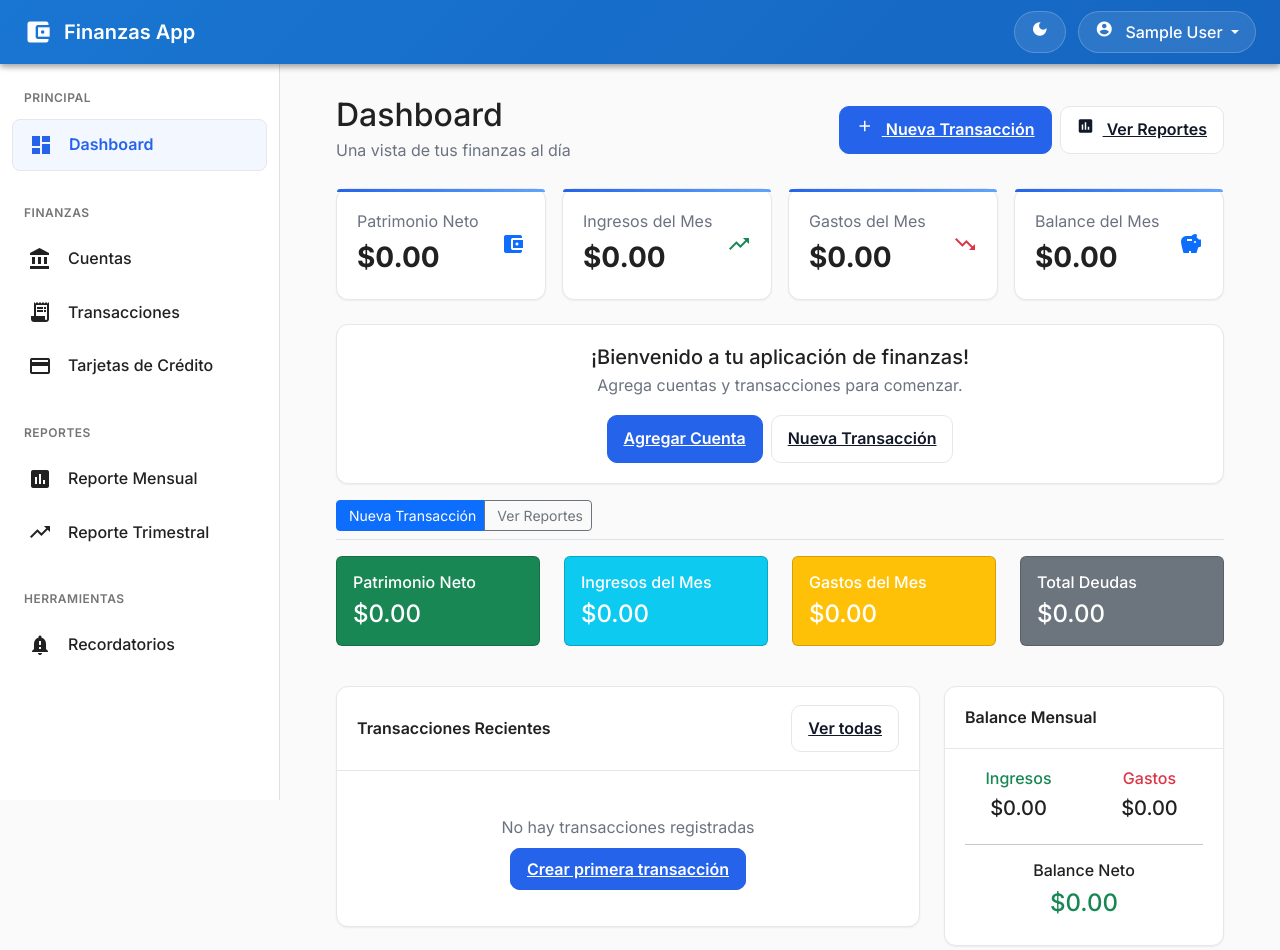
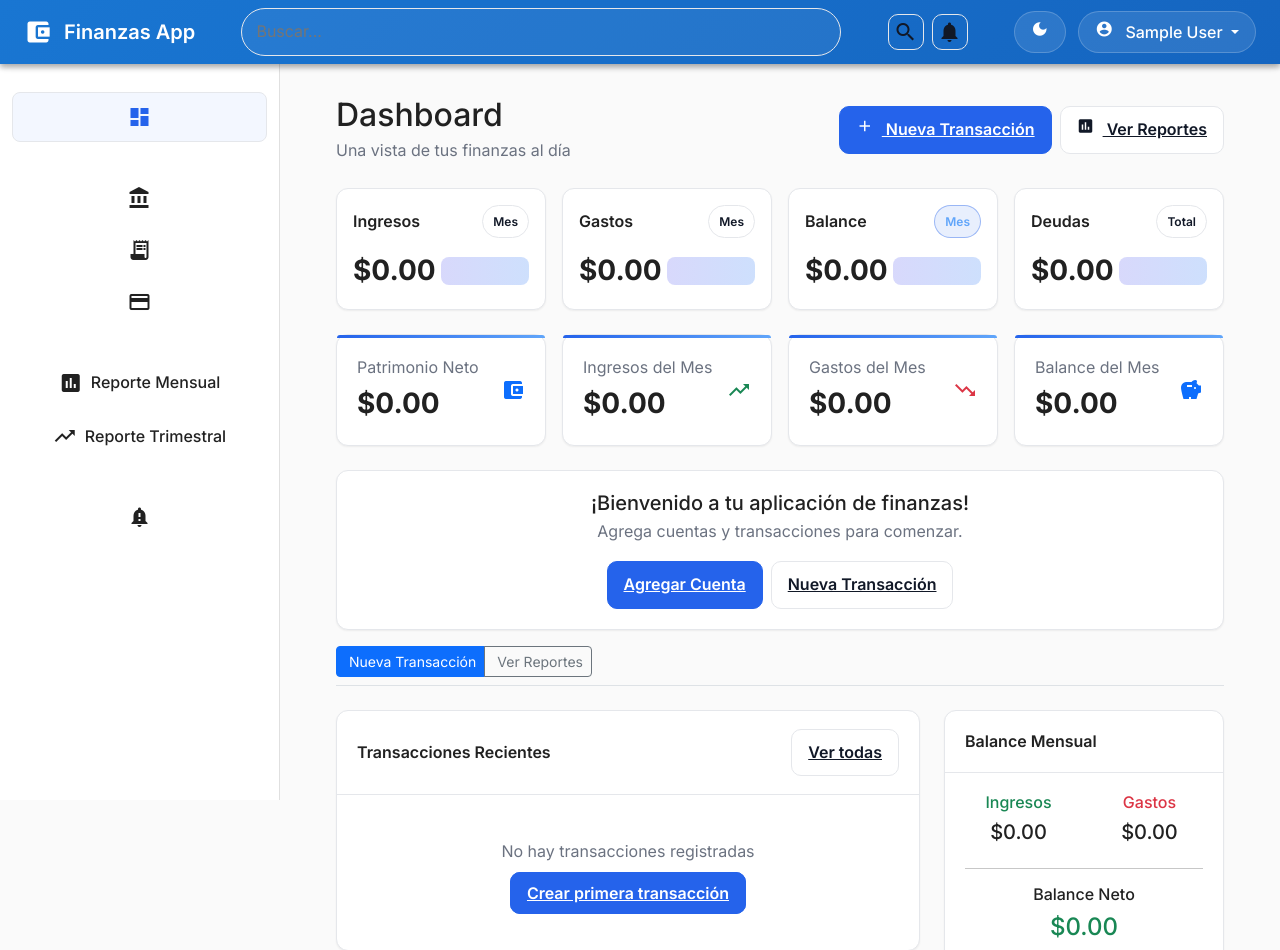
Before and after one commit to brunojhovany/CashCactus, a Flask app: page /dashboard in a window 1280 px wide. Shown: the top 950 px of the page. Run offline with Flask 3, Linux system fonts and the light colour scheme; the visitor is signed in with stand-in values (Sample User, id 1); data that the repository does not hold is empty.

Commit message:
feat(ui): shell/sidebar/topbar and ticker row for PaperMark-like dashboard

```diff
--- a/app/static/css/theme.css
+++ b/app/static/css/theme.css
@@ -16,6 +16,93 @@
   --pm-shadow-sm: 0 1px 2px rgba(0,0,0,0.06);
   --pm-shadow: 0 10px 15px -3px rgba(0,0,0,0.1), 0 4px 6px -4px rgba(0,0,0,0.1);
 }
+[data-theme="dark"] body {
+  background: #0b1220; /* deep slate */
+}
+
+/* App shell */
+.app-shell {
+  display: flex;
+}
+
+/* Sidebar - compact, dark */
+.modern-sidebar {
+  background: #0f172a;
+  border-right: 1px solid var(--pm-border);
+  width: 84px;
+}
+.modern-sidebar .nav-section-title { display: none; }
+.modern-sidebar .nav-link {
+  justify-content: center;
+  gap: 8px;
+}
+.modern-sidebar .nav-link .material-icons { margin-right: 0; }
+.modern-sidebar .nav-link span:not(.material-icons) { display: none; }
+
+/* Top bar */
+.modern-header {
+  background: linear-gradient(135deg, #0f172a, #111827);
+}
+.header-content { gap: 12px; }
+
+.top-search {
+  flex: 1;
+  max-width: 600px;
+}
+.top-search .pm-search-input {
+  width: 100%;
+  background: rgba(255,255,255,0.06);
+  border: 1px solid var(--pm-border);
+  color: var(--pm-text);
+  border-radius: 999px;
+  padding: 10px 14px;
+}
+.top-actions { display: flex; align-items: center; gap: 8px; }
+.pm-icon-btn {
+  display: inline-flex;
+  align-items: center;
+  justify-content: center;
+  width: 36px; height: 36px;
+  border-radius: 10px;
+  border: 1px solid var(--pm-border);
+  background: transparent;
+  color: var(--pm-text);
+}
+
+/* Avatar group */
+.pm-avatar-group { display: flex; }
+.pm-avatar {
+  width: 28px; height: 28px; border-radius: 999px;
+  border: 2px solid var(--pm-surface);
+  background: #64748b;
+  margin-left: -8px;
+}
+.pm-avatar:first-child { margin-left: 0; }
+
+/* Ticker cards */
+.pm-tickers { display: grid; grid-template-columns: repeat(4, minmax(0,1fr)); gap: 16px; }
+.pm-ticker { padding: 16px; border-radius: var(--pm-radius); background: var(--pm-surface); border: 1px solid var(--pm-border); box-shadow: var(--pm-shadow-sm); }
+.pm-ticker .pm-ticker-top { display:flex; align-items:center; justify-content: space-between; margin-bottom: 10px; }
+.pm-dot { width: 8px; height: 8px; border-radius: 999px; display:inline-block; }
+.pm-dot.blue { background:#60a5fa; }
+.pm-dot.green { background:#34d399; }
+.pm-dot.red { background:#f87171; }
+.pm-dot.purple { background:#a78bfa; }
+.pm-spark { height: 28px; border-radius: 8px; background: linear-gradient(90deg, rgba(99,102,241,.25), rgba(59,130,246,.25)); }
+
+@media (max-width: 992px) { .pm-tickers{ grid-template-columns: repeat(2, minmax(0,1fr)); } }
+@media (max-width: 576px) { .pm-tickers{ grid-template-columns: 1fr; } }
+
+/* Chips / pills */
+.pm-chip { padding: 6px 10px; border-radius: 999px; border: 1px solid var(--pm-border); font-size: 12px; font-weight: 600; color: var(--pm-text); background: transparent; }
+.pm-chip.active { background: rgba(37, 99, 235, 0.1); border-color: rgba(37, 99, 235, 0.4); color: #60a5fa; }
+
+/* Lists */
+.pm-list { display: grid; gap: 10px; }
+.pm-list-item { display:flex; align-items:center; justify-content: space-between; padding: 10px 12px; border:1px solid var(--pm-border); border-radius: 10px; }
+.pm-list-title { font-weight: 600; }
+.pm-list-meta { font-size: 12px; color: var(--pm-muted); }
+
 
 /* Dark mode overrides */
 [data-theme="dark"] {
--- a/app/views/templates/base.html
+++ b/app/views/templates/base.html
@@ -390,7 +390,13 @@
                 <span class="material-icons">account_balance_wallet</span>
                 Finanzas App
             </a>
-
+            <div class="top-search d-none d-md-block">
+                <input class="pm-search-input" placeholder="Buscar..." />
+            </div>
+            <div class="top-actions">
+                <button class="pm-icon-btn" title="Buscar"><span class="material-icons">search</span></button>
+                <button class="pm-icon-btn" title="Notificaciones"><span class="material-icons">notifications</span></button>
+            </div>
             {% if current_user.is_authenticated %}
             <div class="user-dropdown">
                 <div class="dropdown">
@@ -431,7 +437,7 @@
                 <div class="nav-item">
                     <a class="nav-link {% if request.endpoint == 'main.dashboard' %}active{% endif %}" href="{{ url_for('main.dashboard') }}">
                         <span class="material-icons">dashboard</span>
-                        Dashboard
+                        <span>Dashboard</span>
                     </a>
                 </div>
             </div>
@@ -441,19 +447,19 @@
                 <div class="nav-item">
                     <a class="nav-link {% if 'account' in request.endpoint %}active{% endif %}" href="{{ url_for('main.accounts') }}">
                         <span class="material-icons">account_balance</span>
-                        Cuentas
+                        <span>Cuentas</span>
                     </a>
                 </div>
                 <div class="nav-item">
                     <a class="nav-link {% if 'transaction' in request.endpoint %}active{% endif %}" href="{{ url_for('main.transactions') }}">
                         <span class="material-icons">receipt_long</span>
-                        Transacciones
+                        <span>Transacciones</span>
                     </a>
                 </div>
                 <div class="nav-item">
                     <a class="nav-link {% if 'credit_card' in request.endpoint %}active{% endif %}" href="{{ url_for('main.credit_cards') }}">
                         <span class="material-icons">credit_card</span>
-                        Tarjetas de Crédito
+                        <span>Tarjetas</span>
                     </a>
                 </div>
             </div>
@@ -479,7 +485,7 @@
                 <div class="nav-item">
                     <a class="nav-link {% if 'reminder' in request.endpoint %}active{% endif %}" href="{{ url_for('main.reminders') }}">
                         <span class="material-icons">notification_important</span>
-                        Recordatorios
+                        <span>Recordatorios</span>
                     </a>
                 </div>
             </div>
--- a/app/views/templates/dashboard.html
+++ b/app/views/templates/dashboard.html
@@ -18,6 +18,50 @@
             <span class="material-icons" style="font-size: 18px; margin-right: 8px;">assessment</span>
             Ver Reportes
         </a>
+    </div>
+</div>
+
+<!-- Ticker row -->
+<div class="pm-tickers mb-4">
+    <div class="pm-ticker">
+        <div class="pm-ticker-top">
+            <span class="pm-list-title">Ingresos</span>
+            <span class="pm-chip">Mes</span>
+        </div>
+        <div class="d-flex align-items-center justify-content-between">
+            <div class="pm-kpi">${{ "%.2f"|format(monthly_summary.total_income) }}</div>
+            <div class="pm-spark w-50"></div>
+        </div>
+    </div>
+    <div class="pm-ticker">
+        <div class="pm-ticker-top">
+            <span class="pm-list-title">Gastos</span>
+            <span class="pm-chip">Mes</span>
+        </div>
+        <div class="d-flex align-items-center justify-content-between">
+            <div class="pm-kpi">${{ "%.2f"|format(monthly_summary.total_expenses) }}</div>
+            <div class="pm-spark w-50"></div>
+        </div>
+    </div>
+    <div class="pm-ticker">
+        <div class="pm-ticker-top">
+            <span class="pm-list-title">Balance</span>
+            <span class="pm-chip active">Mes</span>
+        </div>
+        <div class="d-flex align-items-center justify-content-between">
+            <div class="pm-kpi">${{ "%.2f"|format(monthly_summary.net_income) }}</div>
+            <div class="pm-spark w-50"></div>
+        </div>
+    </div>
+    <div class="pm-ticker">
+        <div class="pm-ticker-top">
+            <span class="pm-list-title">Deudas</span>
+            <span class="pm-chip">Total</span>
+        </div>
+        <div class="d-flex align-items-center justify-content-between">
+            <div class="pm-kpi">${{ "%.2f"|format(debt_summary.total_debt) }}</div>
+            <div class="pm-spark w-50"></div>
+        </div>
     </div>
 </div>
 
@@ -103,70 +147,6 @@
             <a href="{{ url_for('main.monthly_report') }}" class="btn btn-sm btn-outline-secondary">
                 <i class="fas fa-chart-line me-1"></i>Ver Reportes
             </a>
-        </div>
-    </div>
-</div>
-
-<!-- Resumen Financiero -->
-<div class="row mb-4">
-    <div class="col-md-3">
-        <div class="card text-white bg-success mb-3 card-dashboard">
-            <div class="card-body">
-                <div class="d-flex justify-content-between">
-                    <div>
-                        <h6 class="card-title">Patrimonio Neto</h6>
-                        <h4 class="mb-0">${{ "%.2f"|format(net_worth.net_worth) }}</h4>
-                    </div>
-                    <div class="align-self-center">
-                        <i class="fas fa-chart-line fa-2x"></i>
-                    </div>
-                </div>
-            </div>
-        </div>
-    </div>
-    <div class="col-md-3">
-        <div class="card text-white bg-info mb-3 card-dashboard">
-            <div class="card-body">
-                <div class="d-flex justify-content-between">
-                    <div>
-                        <h6 class="card-title">Ingresos del Mes</h6>
-                        <h4 class="mb-0">${{ "%.2f"|format(monthly_summary.total_income) }}</h4>
-                    </div>
-                    <div class="align-self-center">
-                        <i class="fas fa-arrow-up fa-2x"></i>
-                    </div>
-                </div>
-            </div>
-        </div>
-    </div>
-    <div class="col-md-3">
-        <div class="card text-white bg-warning mb-3 card-dashboard">
-            <div class="card-body">
-                <div class="d-flex justify-content-between">
-                    <div>
-                        <h6 class="card-title">Gastos del Mes</h6>
-                        <h4 class="mb-0">${{ "%.2f"|format(monthly_summary.total_expenses) }}</h4>
-                    </div>
-                    <div class="align-self-center">
-                        <i class="fas fa-arrow-down fa-2x"></i>
-                    </div>
-                </div>
-            </div>
-        </div>
-    </div>
-    <div class="col-md-3">
-        <div class="card text-white {% if debt_summary.total_debt > 0 %}bg-danger{% else %}bg-secondary{% endif %} mb-3 card-dashboard">
-            <div class="card-body">
-                <div class="d-flex justify-content-between">
-                    <div>
-                        <h6 class="card-title">Total Deudas</h6>
-                        <h4 class="mb-0">${{ "%.2f"|format(debt_summary.total_debt) }}</h4>
-                    </div>
-                    <div class="align-self-center">
-                        <i class="fas fa-credit-card fa-2x"></i>
-                    </div>
-                </div>
-            </div>
         </div>
     </div>
 </div>
```
